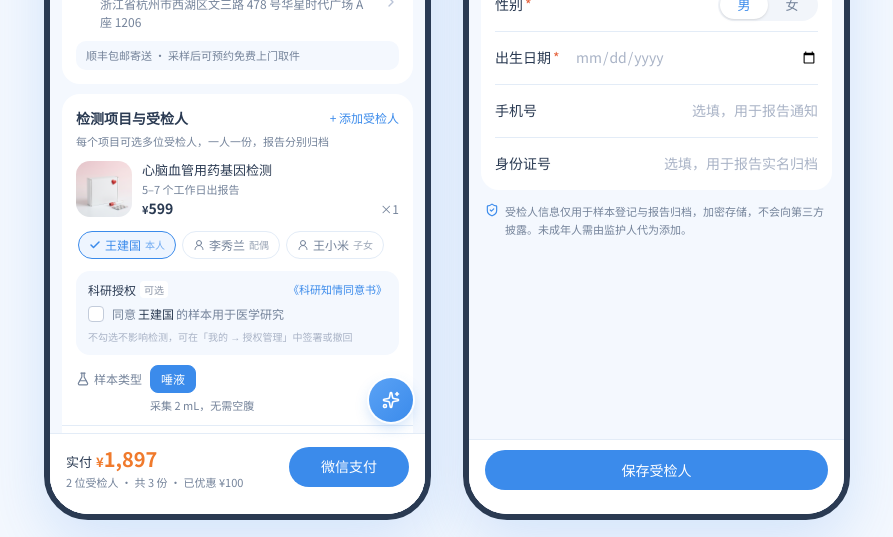
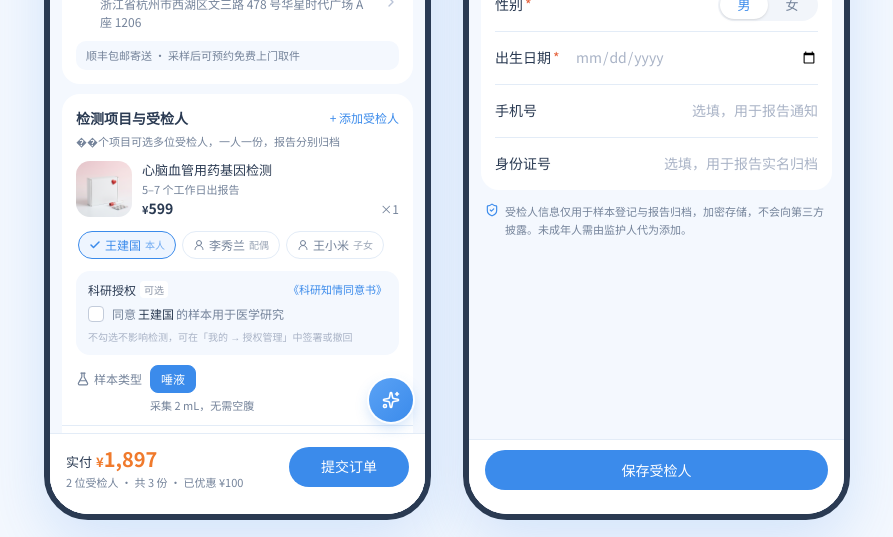
Before and after one commit to Bonye1986/douzheng, a Next.js app: page / in a window 1280 px wide. Shown: the part 4420-4957 px from the top of the page, without its empty margins (193-1086 px from the left). Built offline with nearby package versions, Linux system fonts and the light colour scheme.

Commit message:
Restore checkout submit button label

```diff
--- a/components/mini/checkout-screen.tsx
+++ b/components/mini/checkout-screen.tsx
@@ -348,7 +348,7 @@ export function CheckoutScreen({ lines, onBack, onSubmitted, onDone }: Props) {
               + 添加受检人
             </button>
           </div>
-          <p className="px-3.5 pt-1 text-[11px] text-muted-foreground">每个项目可选多位受检人，一人一份，报告分别归档</p>
+          <p className="px-3.5 pt-1 text-[11px] text-muted-foreground">��个项目可选多位受检人，一人一份，报告分别归档</p>
           <ul>
             {rows.map(({ service }) => {
               const selected = assign[service.id] ?? []
@@ -634,7 +634,7 @@ export function CheckoutScreen({ lines, onBack, onSubmitted, onDone }: Props) {
           onClick={submit}
           className="ml-auto h-10 min-w-[120px] rounded-full bg-primary px-6 text-[14px] font-medium text-primary-foreground active:opacity-90"
         >
-          微信支付
+          提交订单
         </button>
       </div>
 
```
